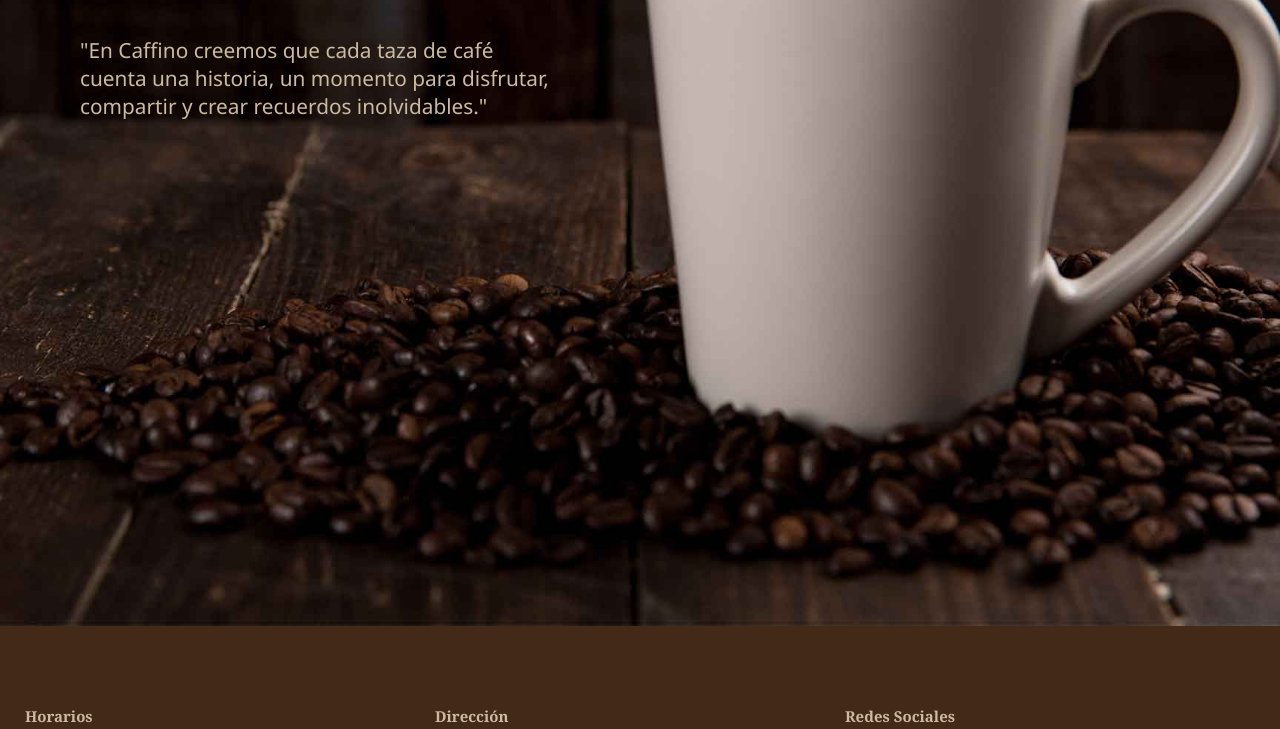
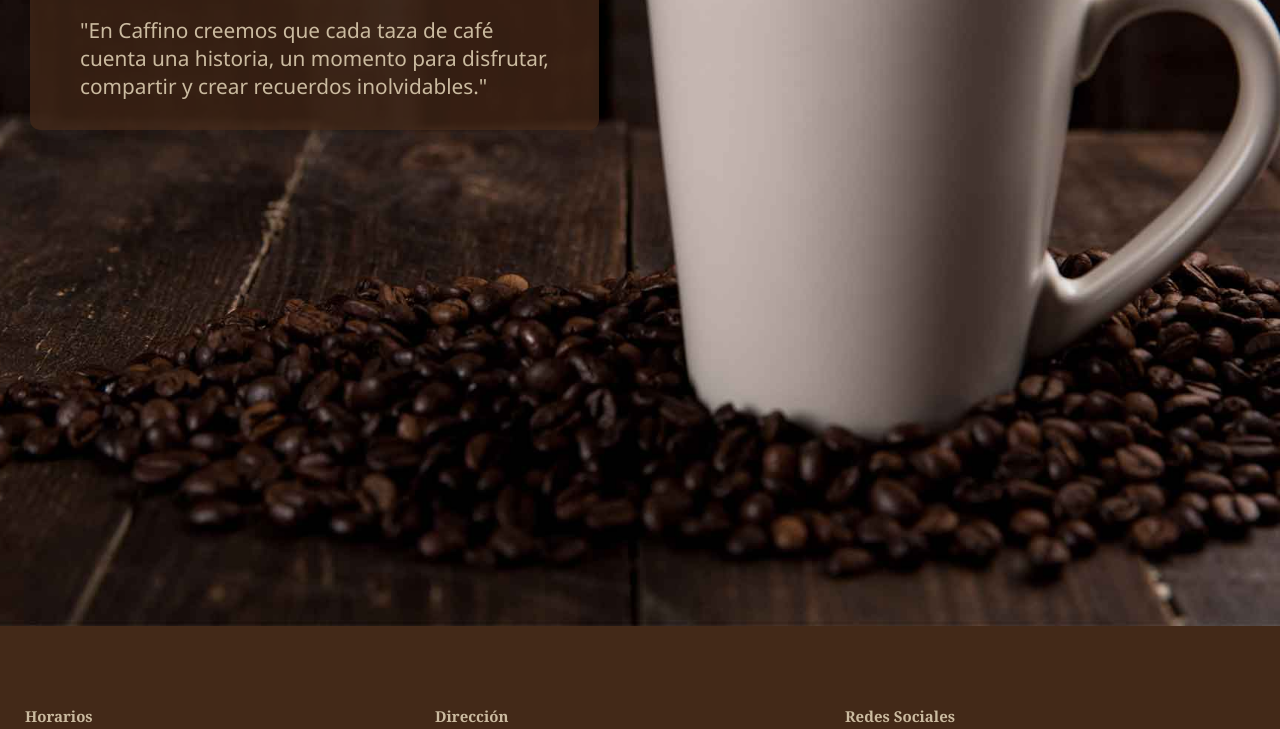
Before and after one commit to Dani-603/Entrega-de-Medero, a website: page index.html in a window 1280 px wide. Shown: the part 246-975 px from the top of the page. Drawn offline with nearby package versions, Linux system fonts and the light colour scheme.

Commit message:
Se agrego un fondo a la frase

```diff
--- a/SASS/style.scss
+++ b/SASS/style.scss
@@ -90,17 +90,20 @@ body.pagina-principal main h1 {
 
 /* Frase también sobre la imagen */
 .frase {
-    position: relative;
-    z-index: 1;
+  display: inline-block; // Solo ocupa el ancho del contenido
+  max-width: 90vw;       // Opcional: evita que sea demasiado ancha en pantallas chicas
+  background: rgba(67, 41, 24, 0.75);
+  box-shadow: 0 4px 24px rgba(0,0,0,0.18);
   color: #cbbba0;
-    padding: 50px;
+  padding: 30px 50px;
   border-radius: 10px;
   font-size: 1.3rem;
   font-family: 'Segoe UI', Tahoma, Geneva, Verdana, sans-serif;
-    margin-top:160px;
+  margin-top: 160px;
   margin-left: 30px;
+  position: relative;
+  z-index: 1;
 }
-
 
 .footer {
   background-color: #432918;
@@ -281,8 +284,6 @@ body.pagina-principal main h1 {
     transform: none;
 
 }
-
-
 
 .servicios h1 {
     text-align: center; /* Centra el texto horizontalmente */
```
Also changed, not shown: css/style.css, 1 other file. Lines whose indentation alone changed are shown as unchanged.
